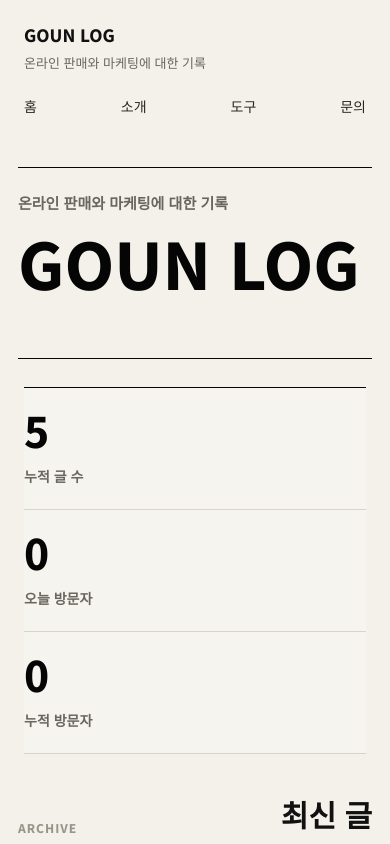
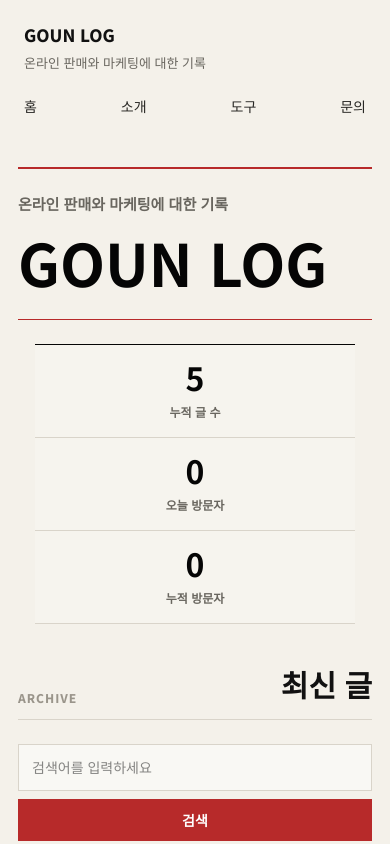
Before and after one commit to goun-0728/goun-log, a Next.js app: page / in a window 390 px wide. Shown: the top 844 px of the page. Built offline with nearby package versions, Linux system fonts and the light colour scheme; no server answers.

Commit message:
Refine home layout and add article search

```diff
--- a/app/globals.css
+++ b/app/globals.css
@@ -9,6 +9,7 @@
   --faint: #9a958b;
   --line: #d9d4ca;
   --ink: #050505;
+  --accent-red: #b72a2a;
 }
 
 * {
@@ -99,13 +100,13 @@ select {
 }
 
 .hero-inner {
-  min-height: 220px;
-  padding: 26px 0 30px;
+  min-height: 180px;
+  padding: 24px 0 28px;
 }
 
 .hero-rule {
-  height: 1px;
-  background: var(--ink);
+  height: 1.5px;
+  background: var(--accent-red);
 }
 
 .hero-inner p {
@@ -118,31 +119,35 @@ select {
 .hero-inner h1 {
   margin: 0;
   color: var(--ink);
-  font-size: clamp(64px, 10vw, 150px);
-  font-weight: 800;
-  line-height: 0.92;
+  font-size: clamp(48px, 7vw, 110px);
+  font-weight: 700;
+  line-height: 0.98;
   letter-spacing: 0;
+  overflow-wrap: anywhere;
 }
 
 .home-stats-wrap {
   max-width: 1180px;
   margin: 0 auto;
-  padding: 28px 24px 0;
+  padding: 24px 24px 0;
 }
 
 .home-stats {
   display: grid;
   grid-template-columns: repeat(3, minmax(0, 1fr));
   gap: 0;
+  width: min(100%, 760px);
+  margin: 0 auto;
   border-top: 1px solid var(--ink);
   border-bottom: 1px solid var(--line);
   background: rgba(255, 255, 255, 0.2);
 }
 
 .home-stat-item {
-  min-height: 124px;
-  padding: 22px 28px 20px 0;
+  min-height: 92px;
+  padding: 18px 22px 16px;
   border-right: 1px solid var(--line);
+  text-align: center;
 }
 
 .home-stat-item:last-child {
@@ -152,17 +157,17 @@ select {
 .home-stat-item strong {
   display: block;
   color: var(--ink);
-  font-size: clamp(42px, 5vw, 76px);
-  font-weight: 800;
-  line-height: 0.95;
+  font-size: clamp(32px, 4vw, 56px);
+  font-weight: 700;
+  line-height: 1;
 }
 
 .home-stat-item span {
   display: block;
-  margin-top: 16px;
+  margin-top: 10px;
   color: var(--muted);
-  font-size: 14px;
-  font-weight: 800;
+  font-size: 12px;
+  font-weight: 700;
 }
 
 .page-grid {
@@ -217,6 +222,37 @@ select {
   display: flex;
   flex-direction: column;
   width: 100%;
+}
+
+.article-search {
+  display: grid;
+  grid-template-columns: minmax(0, 1fr) auto;
+  gap: 8px;
+  margin-bottom: 22px;
+}
+
+.article-search input {
+  width: 100%;
+  border: 1px solid var(--line);
+  background: rgba(255, 255, 255, 0.5);
+  color: var(--foreground);
+  padding: 12px 13px;
+  outline: none;
+  font-size: 14px;
+}
+
+.article-search input:focus {
+  border-color: var(--accent-red);
+}
+
+.article-search button {
+  border: 1px solid var(--accent-red);
+  background: var(--accent-red);
+  color: #ffffff;
+  padding: 0 18px;
+  cursor: pointer;
+  font-size: 14px;
+  font-weight: 700;
 }
 
 .article-list-item {
@@ -651,23 +687,23 @@ select {
   }
 
   .hero-inner {
-    min-height: 190px;
+    min-height: 150px;
     padding-top: 24px;
   }
 
   .home-stats {
-    grid-template-columns: 1fr;
+    grid-template-columns: repeat(3, minmax(0, 1fr));
   }
 
   .home-stat-item {
     min-height: auto;
-    padding: 22px 0;
-    border-right: 0;
-    border-bottom: 1px solid var(--line);
+    padding: 16px 10px;
+    border-right: 1px solid var(--line);
+    border-bottom: 0;
   }
 
   .home-stat-item:last-child {
-    border-bottom: 0;
+    border-right: 0;
   }
 
   .page-grid {
@@ -710,6 +746,32 @@ select {
     font-size: 22px;
   }
 
+  .hero-inner h1 {
+    font-size: clamp(44px, 15vw, 72px);
+  }
+
+  .home-stats {
+    grid-template-columns: 1fr;
+    width: min(100%, 320px);
+  }
+
+  .home-stat-item {
+    border-right: 0;
+    border-bottom: 1px solid var(--line);
+  }
+
+  .home-stat-item:last-child {
+    border-bottom: 0;
+  }
+
+  .article-search {
+    grid-template-columns: 1fr;
+  }
+
+  .article-search button {
+    min-height: 42px;
+  }
+
   .stat-row strong {
     font-size: 24px;
   }
--- a/app/page.tsx
+++ b/app/page.tsx
@@ -2,15 +2,15 @@ import ArticleList from "@/components/ArticleList";
 import ArticleSidebar from "@/components/ArticleSidebar";
 import HeroTicker from "@/components/HeroTicker";
 import HomeStats from "@/components/HomeStats";
-import { getPublishedArticles } from "@/lib/articles";
+import { getPopularArticles, getPublishedArticles } from "@/lib/articles";
 import { getVisitStats } from "@/lib/visits";
 
 export const dynamic = "force-dynamic";
 
 export default async function Home() {
-  const [articles, recentArticles, stats] = await Promise.all([
+  const [articles, popularArticles, stats] = await Promise.all([
     getPublishedArticles(),
-    getPublishedArticles(5),
+    getPopularArticles(5),
     getVisitStats(),
   ]);
   const displayStats = {
@@ -32,7 +32,7 @@ export default async function Home() {
           </div>
           <ArticleList articles={articles} />
         </section>
-        <ArticleSidebar recentArticles={recentArticles} />
+        <ArticleSidebar recentArticles={popularArticles} />
       </div>
     </main>
   );
--- a/components/ArticleList.tsx
+++ b/components/ArticleList.tsx
@@ -1,15 +1,49 @@
+"use client";
+
+import { useMemo, useState } from "react";
 import Link from "next/link";
 import type { Article } from "@/lib/articles";
 import { formatDate } from "@/lib/articles";
 
+function matchesSearch(article: Article, query: string) {
+  const keyword = query.trim().toLowerCase();
+  if (!keyword) return true;
+
+  return [article.title, article.description || "", article.content]
+    .join(" ")
+    .toLowerCase()
+    .includes(keyword);
+}
+
 export default function ArticleList({ articles }: { articles: Article[] }) {
+  const [query, setQuery] = useState("");
+  const filteredArticles = useMemo(
+    () => articles.filter((article) => matchesSearch(article, query)),
+    [articles, query],
+  );
+
   if (!articles.length) {
     return <p className="empty-state">아직 발행된 글이 없습니다.</p>;
   }
 
   return (
+    <>
+      <div className="article-search" role="search">
+        <input
+          type="search"
+          value={query}
+          onChange={(event) => setQuery(event.target.value)}
+          placeholder="검색어를 입력하세요"
+          aria-label="글 검색"
+        />
+        <button type="button" aria-label="검색">
+          검색
+        </button>
+      </div>
+
+      {filteredArticles.length ? (
         <div className="article-list">
-      {articles.map((article) => (
+          {filteredArticles.map((article) => (
             <article key={article.id} className={`article-list-item${article.image_url ? "" : " article-list-item-no-image"}`}>
               {article.image_url ? (
                 <Link href={`/articles/${article.slug}`} className="article-thumb" aria-label={`${article.title} 보기`}>
@@ -26,5 +60,9 @@ export default function ArticleList({ articles }: { articles: Article[] }) {
             </article>
           ))}
         </div>
+      ) : (
+        <p className="empty-state">검색 결과가 없습니다.</p>
+      )}
+    </>
   );
 }
--- a/components/ArticleSidebar.tsx
+++ b/components/ArticleSidebar.tsx
@@ -6,7 +6,7 @@ export default function ArticleSidebar({ recentArticles }: { recentArticles: Art
   return (
     <aside className="site-sidebar">
       <section className="sidebar-block">
-        <h2>최근 글</h2>
+        <h2>인기글</h2>
         <div className="recent-list">
           {recentArticles.map((article) => (
             <Link key={article.id} href={`/articles/${article.slug}`}>
--- a/lib/articles.ts
+++ b/lib/articles.ts
@@ -129,6 +129,26 @@ export async function getPublishedArticles(limit?: number) {
   }
 }
 
+export async function getPopularArticles(limit = 5) {
+  noStore();
+  try {
+    const supabase = getSupabaseAdmin();
+    const { data, error } = await supabase
+      .from("articles")
+      .select("*")
+      .eq("status", "published")
+      .order("view_count", { ascending: false, nullsFirst: false })
+      .order("published_at", { ascending: false, nullsFirst: false })
+      .limit(limit);
+
+    if (!error && data?.length) return data as Article[];
+  } catch {
+    // Some v1 tables do not have view_count yet. Fall back to latest published articles.
+  }
+
+  return getPublishedArticles(limit);
+}
+
 export async function getPublishedArticleBySlug(slug: string) {
   noStore();
   try {
```
Lines whose indentation alone changed are shown as unchanged.
